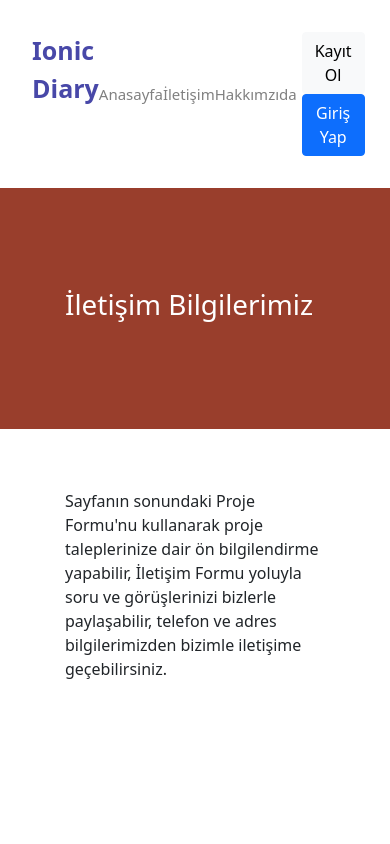
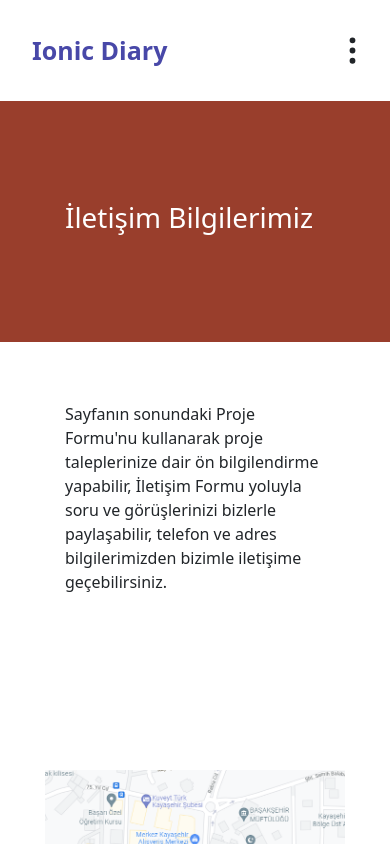
Before and after one commit to emre-guler/diary-react, a React (Create React App) app: page / in a window 390 px wide. Shown: the top 844 px of the page. Built offline with nearby package versions, Linux system fonts and the light colour scheme.

Commit message:
Header Changes and Responsive Button Add

```diff
--- a/src/Components/Header.js
+++ b/src/Components/Header.js
@@ -1,6 +1,8 @@
-import React from 'react'
+import React, {useState} from "react";
 import { Button } from "react-bootstrap";
+import { HiOutlineDotsVertical } from "react-icons/hi";
 const Header = () => {
+    const [responsive,setResponsive] = useState(false);
   return (
     <header className="header-container">
       {/* Header Logo */}
@@ -11,14 +13,17 @@ const Header = () => {
       <div className="headerLinks">
         <a href="/">Anasayfa</a>
         <a href="/">İletişim</a>
-                <a href="/">Hakkımzıda</a>
+        <a href="/">Hakkımızda</a>
       </div>
       {/* Sign Buttons */}
       <div className="signButtons">
-                <Button variant = "light">Kayıt Ol</Button>
-                <Button variant = "primary">Giriş Yap</Button>
+        <Button variant="light">Kayıt Ol</Button>
+        <Button variant="primary">Giriş Yap</Button>
+      </div>
+      <div className="responsiveMenu" onClick={()=>{setResponsive(!responsive)}}>
+        <HiOutlineDotsVertical className={responsive ? "responsiveMenuDots responsiveActive":"responsiveMenuDots"} />
       </div>
     </header>
   );
 };
-export default Header
+export default Header;
--- a/src/assets/styleHeader.css
+++ b/src/assets/styleHeader.css
@@ -12,8 +12,9 @@
 
   .header-container{
     display: flex;
-    justify-content: space-between;
-    padding: 2rem;
+    justify-content: space-evenly;
+    align-items: center;
+    height: 101px;
   }
 
   .logo a{
@@ -47,3 +48,38 @@
   .signButtons button{
     margin-left: 5px;
   }
+  .responsiveMenu{
+    display: none;
+    font-size: 35px;
+    height: 100%;
+    width: 75px;
+    justify-content: center;
+    align-items: center;
+    transition: .3s;
+    cursor:pointer;
+  }
+  .responsiveMenu:hover{
+    background-color: rgba(94, 94, 94, 0.15);
+  }
+  .responsiveMenuDots{
+    transition: .3s;
+  }
+
+@media screen and (max-width:870px) {
+  .headerLinks{
+    display: none;
+  }
+  .signButtons{
+    display: none;
+  }
+  .responsiveMenu{
+    display: flex;
+  }
+  .header-container{
+    justify-content: space-between;
+    padding: 0 0 0 2rem;
+  }
+  .responsiveActive{
+    transform: rotate(-90deg);
+  }
+}
```
Lines whose indentation alone changed are shown as unchanged.
